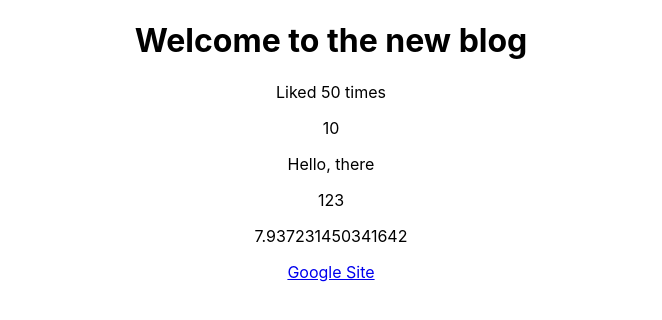
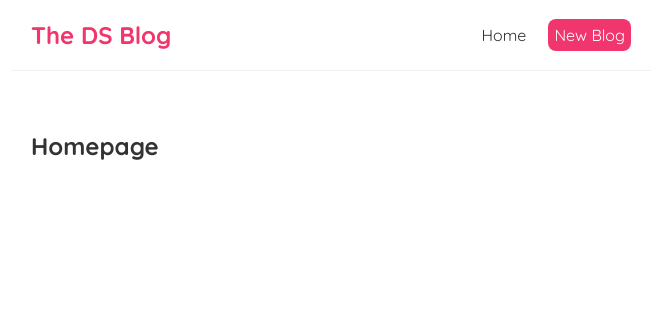
Before and after one commit to SandeeraDS/ds-blog, a React (Create React App) app: page / in a window 1280 px wide. Shown: the top 320 px of the page, without its empty margins (309-971 px from the left). Built offline with nearby package versions, Linux system fonts and the light colour scheme.

Commit message:
Step 2 - inline styles

```diff
--- a/src/App.js
+++ b/src/App.js
@@ -1,20 +1,12 @@
-import logo from './logo.svg';
-import './App.css';
+import Navbar from "./Navbar";
+import Home from "./Home";
 
 function App() {
-    const title: string = "Welcome to the new blog";
-    const likes:number =50;
-    const googleLink:string = "https://www.google.com/";
     return (
         <div className="App">
+            <Navbar/>
             <div className="content">
-                <h1>{title}</h1>
-                <p>Liked {likes} times</p>
-                <p>{10}</p>
-                <p>{"Hello, there"}</p>
-                <p>{[1,2,3]}</p>
-                <p>{Math.random()*10}</p>
-                <a href={googleLink}>Google Site</a>
+                <Home/>
             </div>
         </div>
     );
--- /dev/null
+++ b/src/Home.js
@@ -0,0 +1,9 @@
+const Home = () => {
+    return (
+        <div className="home">
+            <h2>Homepage</h2>
+        </div>
+    );
+}
+
+export default Home;
--- /dev/null
+++ b/src/Navbar.js
@@ -0,0 +1,16 @@
+const Navbar = () => {
+    return (
+        <nav className="navbar">
+            <h1>The DS Blog</h1>
+            <div className="links">
+                <a href="/">Home</a>
+                <a href="/create" style={{
+                    color: "white",
+                    backgroundColor: '#f1356d',
+                    borderRadius: '8px'
+                }}>New Blog</a>
+            </div>
+        </nav>
+    );
+}
+export default Navbar;
--- a/src/index.css
+++ b/src/index.css
@@ -1,13 +1,35 @@
-body {
+@import url('https://fonts.googleapis.com/css2?family=Quicksand:wght@300;400;500;600;700&display=swap');
+
+/* base styles */
+* {
   margin: 0;
-  font-family: -apple-system, BlinkMacSystemFont, 'Segoe UI', 'Roboto', 'Oxygen',
-    'Ubuntu', 'Cantarell', 'Fira Sans', 'Droid Sans', 'Helvetica Neue',
-    sans-serif;
-  -webkit-font-smoothing: antialiased;
-  -moz-osx-font-smoothing: grayscale;
+  font-family: "Quicksand";
+  color: #333;
 }
-
-code {
-  font-family: source-code-pro, Menlo, Monaco, Consolas, 'Courier New',
-    monospace;
+.navbar {
+  padding: 20px;
+  display: flex;
+  align-items: center;
+  max-width: 600px;
+  margin: 0 auto;
+  border-bottom: 1px solid #f2f2f2;
 }
+.navbar h1 {
+  color: #f1356d;
+}
+.navbar .links {
+  margin-left: auto;
+}
+.navbar a {
+  margin-left: 16px;
+  text-decoration: none;
+  padding: 6px;
+}
+.navbar a:hover {
+  color: #f1356d;
+}
+.content {
+  max-width: 600px;
+  margin: 40px auto;
+  padding: 20px;
+}
```
